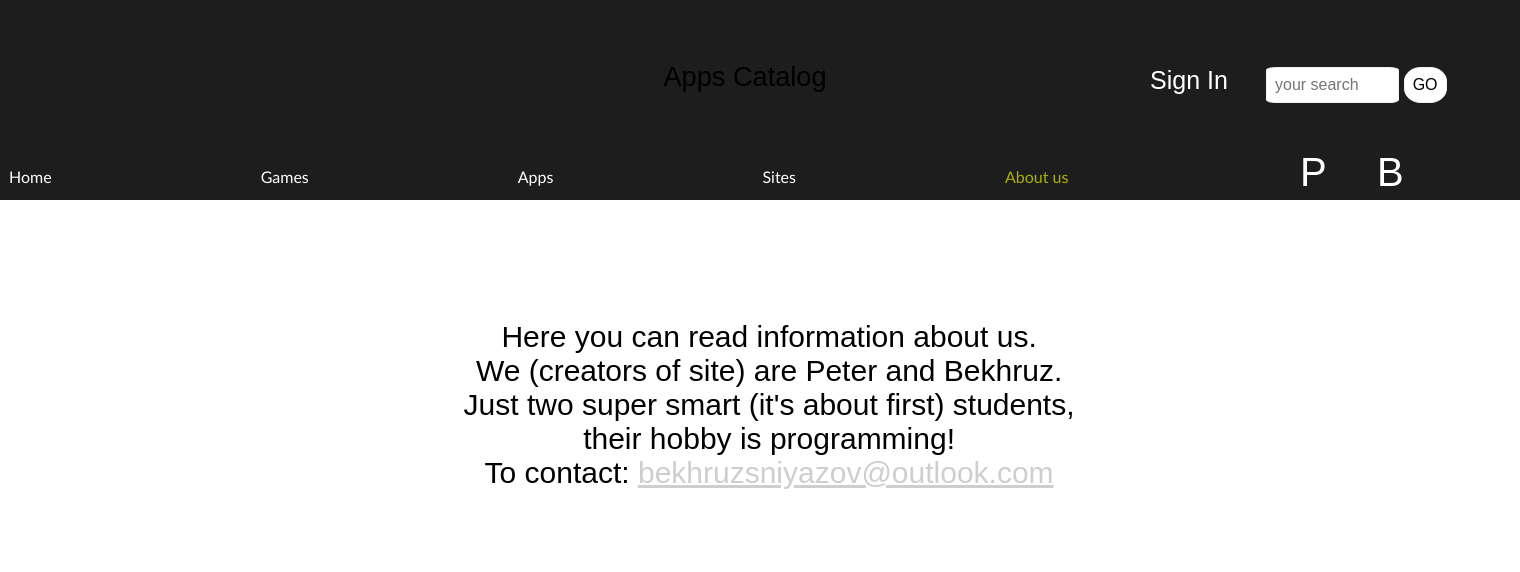
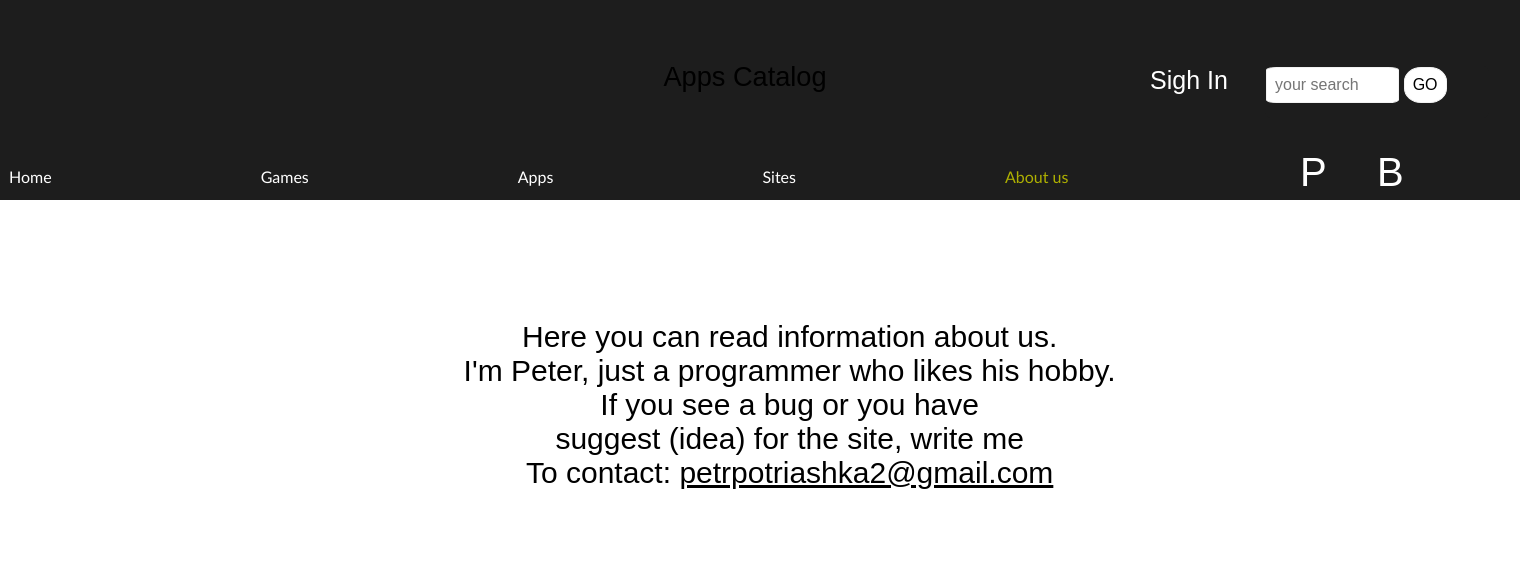
Before and after one commit to Potriashka/App-catalog, a Flask app: page /about-us in a window 1520 px wide. Shown: the top 572 px of the page. Run offline with Flask 2, Linux system fonts and the light colour scheme; some libraries are stand-ins or nearby versions.

Commit message:
Update contacts.html

```diff
--- a/templates/contacts.html
+++ b/templates/contacts.html
@@ -4,8 +4,8 @@
 		<title>App catalog</title>
 		<link rel="shortcut icon" href="C:\codes\app-catalog\templates/img2.png" type="image/x-icon">
     	<link rel="stylesheet" href="https://use.fontawesome.com/releases/v5.5.0/css/all.css">
-	<meta name="viewport" content="initial-scale=1, width=device-width"/>
     	<script src="https://ajax.googleapis.com/ajax/libs/jquery/3.3.1/jquery.min.js"></script>
+    	<meta name="viewport" content="initial-scale=1, width=device-width"/>
 		<style type="text/css">
 			* {
   				margin: 0;
@@ -186,8 +186,8 @@
 					<input type="submit" class="btn" value="GO"/>
 			</form>
 		</div>
-		<p class="aboutus">Here you can read information about us.<br/>We (creators of site) are Peter and Bekhruz.<br/>Just two super smart (it's about first) students,<br/>their hobby is programming!<br/>To contact: <a href="">bekhruzsniyazov@outlook.com</a></p>
-		<p class="login"><a style="text-decoration:none; color:white" href="/login">Sign In</a></p>
+		<p class="aboutus">Here you can read information about us.<br/>I'm Peter, just a programmer who likes his hobby.<br/>If you see a bug or you have<br/>suggest (idea) for the site, write me<br/>To contact: <a href="https://mail.google.com/mail/u/0/#inbox?compose=GTvVlcRwQnZwjBDRfrFBmmDqKjxPlwdnBZHMmvfGrLZHwdQtZbhWdVgPszpsvCTVqgfvffhWNJMhR">petrpotriashka2@gmail.com</a></p>
+		<p class="login"><a style="text-decoration:none; color:white" href="/login">Sigh In</a></p>
 		<div class="container">
 		    <form action="">
 		        <div class="email-box">
```
